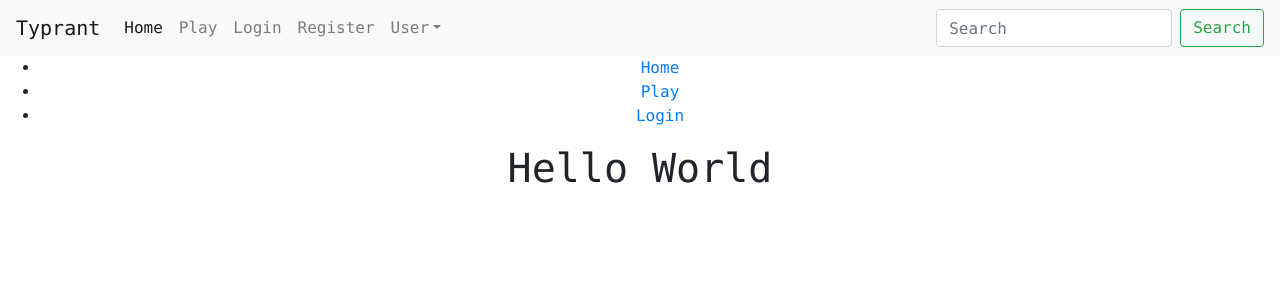
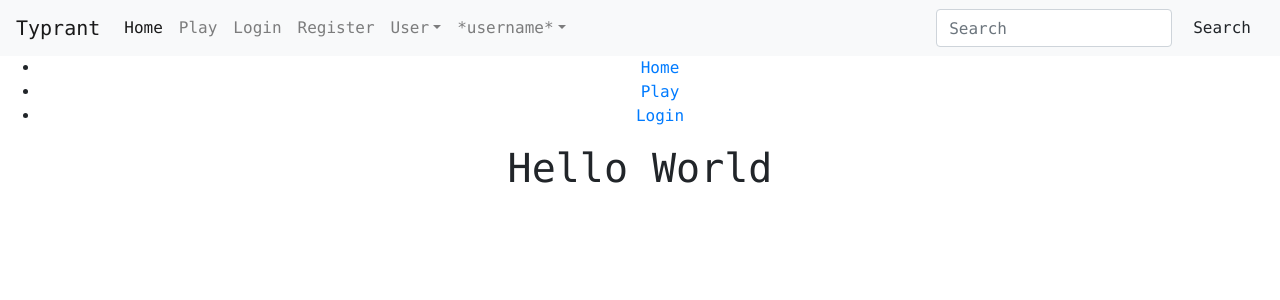
Before and after one commit to JoePark1993/typrant, a React (Create React App) app in the folder client/: page / in a window 1280 px wide. Shown: the top 300 px of the page. Built offline with nearby package versions, Linux system fonts and the light colour scheme; what aws-amplify would draw is missing.

Commit message:
trying to fix dropdown

```diff
--- a/client/src/Components/Navigation.js
+++ b/client/src/Components/Navigation.js
@@ -1,4 +1,33 @@
 import React from 'react';
+
+class NavDropdown extends React.Component {
+    constructor(props) {
+      super(props);
+      this.state = {
+        isToggleOn: false
+      };
+    }
+    showDropdown(e) {
+        e.preventDefault();
+        this.setState(prevState => ({
+          isToggleOn: !prevState.isToggleOn
+        }));
+      }
+    render() {
+      const classDropdownMenu = 'dropdown-menu' + (this.state.isToggleOn ? ' show' : '')
+      return (
+        <li className="nav-item dropdown">
+          <a className="nav-link dropdown-toggle" href="/" id="navbarDropdown" role="button" data-toggle="dropdown"
+            aria-haspopup="true" aria-expanded="false">
+            {this.props.name}
+          </a>
+          <div className={classDropdownMenu} aria-labelledby="navbarDropdown">
+            {this.props.children}
+          </div>
+        </li>
+      )
+    }
+  }
 
 class Navigation extends React.Component {
   render() {
@@ -34,10 +63,16 @@ class Navigation extends React.Component {
                 <a className="dropdown-item" href="/">Something else here</a>
               </div>
             </li>
+           <NavDropdown name="*username*">
+            <a className="dropdown-item" href="/">Action</a>
+            <a className="dropdown-item" href="/">Another action</a>
+            <div className="dropdown-divider"></div>
+            <a className="dropdown-item" href="/">Something else here</a>
+            </NavDropdown>
           </ul>
-          <form className="form-inline my-2 my-lg-0">
+          <form className="form-inline my-3 my-lg-0">
             <input className="form-control mr-sm-2" type="search" placeholder="Search" aria-label="Search" />
-            <button className="btn btn-outline-success my-2 my-sm-0" type="submit">Search</button>
+            <button className="btn b tn-outline-success my-2 my-sm-0" type="submit">Search</button>
           </form>
         </div>
       </nav>
@@ -45,4 +80,6 @@ class Navigation extends React.Component {
   }
 }
 
+
+
 export default Navigation;
```
